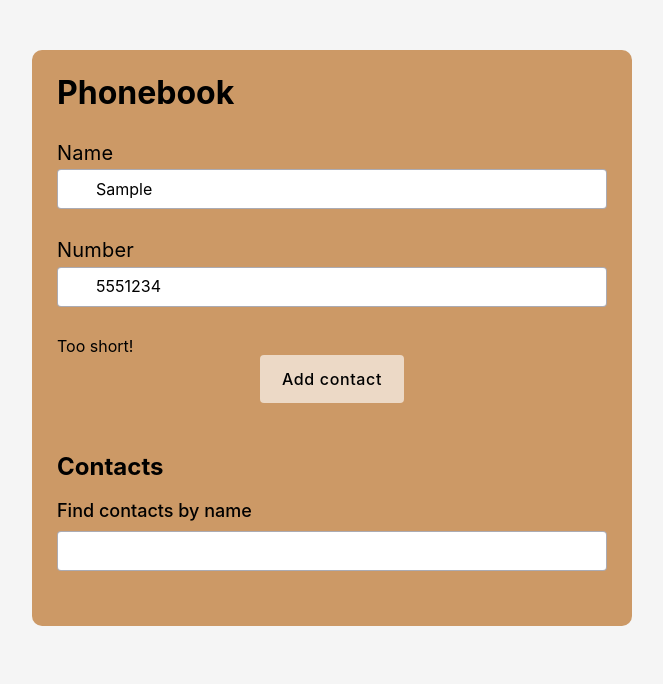
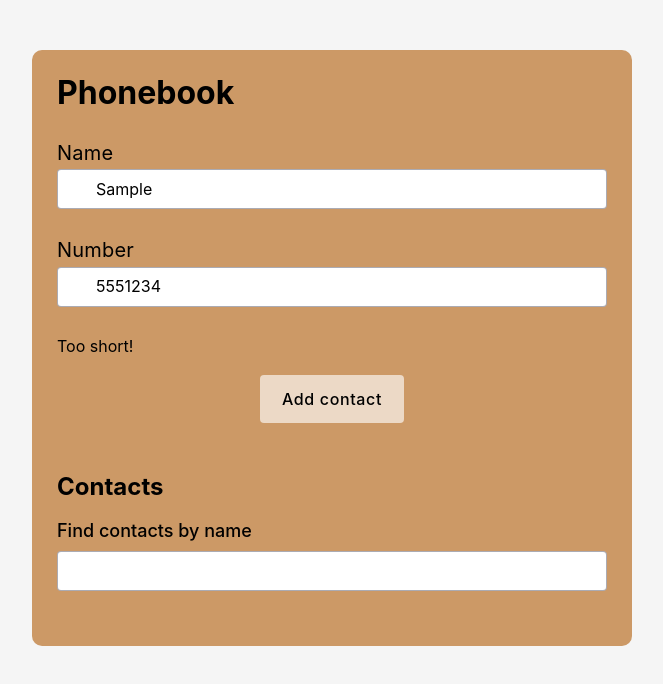
Before and after one commit to PavelNedoshyvko/goit-react-hw-02-phonebook, a React (Create React App) app: page / in a window 1280 px wide. Both pictures are taken after typing "Sample", "5551234" into the empty fields and a click on the button "Add contact". Shown: the top 684 px of the page, without its empty margins (308-971 px from the left). Built offline with nearby package versions, Linux system fonts and the light colour scheme.

Commit message:
update ErrMessage

```diff
--- a/src/components/ContactForm/ContactForm.js
+++ b/src/components/ContactForm/ContactForm.js
@@ -1,6 +1,6 @@
-import { Formik, ErrorMessage } from 'formik';
+import { Formik } from 'formik';
 import * as Yup from 'yup';
-import { AddContactBtn, FieldInput, FormContacts, FormLabel } from './ContactForm.styled';
+import { AddContactBtn, ErrMessage, FieldInput, FormContacts, FormLabel } from './ContactForm.styled';
 
 
 const phoneRegExp = /^(\+?\d+)?\s*(\(\d+\))?[\s-]*([\d-]*)$/;
@@ -11,12 +11,12 @@ const ContactSchema = Yup.object().shape({
 		.matches(nameRegExp,
 			'Name may contain only letters, apostrophe, dash and spaces. For example Adrian, Jacob Mercer, Charles de Batz.')
 		.min(2, 'Too Short!')
-		.required('Required'),
+		.required('Required!'),
 	tel: Yup.string()
 		.matches(phoneRegExp, 'Phone number is not valid!')
 		.min(16, "Too short!")
 		.max(16, "Too long!")
-		.required('Required'),
+		.required('Required!'),
 });
 
 export const ContactForm = ({ onAddContact }) => {
@@ -36,11 +36,11 @@ export const ContactForm = ({ onAddContact }) => {
 				<FormContacts>
 					<FormLabel htmlFor="firstName">Name</FormLabel>
 					<FieldInput id="firstName" name="firstName" placeholder="" />
-					<ErrorMessage name="firstName" />
+					<ErrMessage name="firstName" component="div"/>
 
 					<FormLabel htmlFor="tel">Number</FormLabel>
 					<FieldInput id="tel" name="tel" placeholder="+XXXXX-XXX-XX-XX" type="tel" />
-					<ErrorMessage name="tel" />
+					<ErrMessage name="tel" component="div"/>
 
 					<AddContactBtn type="submit">Add contact</AddContactBtn>
 				</FormContacts>
--- a/src/components/ContactForm/ContactForm.styled.js
+++ b/src/components/ContactForm/ContactForm.styled.js
@@ -1,4 +1,4 @@
-import { Field, Form } from "formik";
+import { ErrorMessage, Field, Form } from "formik";
 import styled from "styled-components";
 
 export const FormContacts = styled(Form)`
@@ -48,3 +48,7 @@ margin-right: auto;
   background-color:#ffc61a;
 }
 `;
+
+export const ErrMessage = styled(ErrorMessage)`
+margin-bottom: 20px;
+`;
--- a/src/index.js
+++ b/src/index.js
@@ -5,10 +5,10 @@ import { ThemeProvider } from 'styled-components';
 import { GlobalStyle } from 'components/GlobalStyle';
 
 ReactDOM.createRoot(document.getElementById('root')).render(
- <React.StrictMode>
+	<React.StrictMode>
 		<ThemeProvider theme={{}}>
 			<App />
-			<GlobalStyle/>
+			<GlobalStyle />
 		</ThemeProvider>
-  </React.StrictMode>
+	</React.StrictMode>
 );
```
